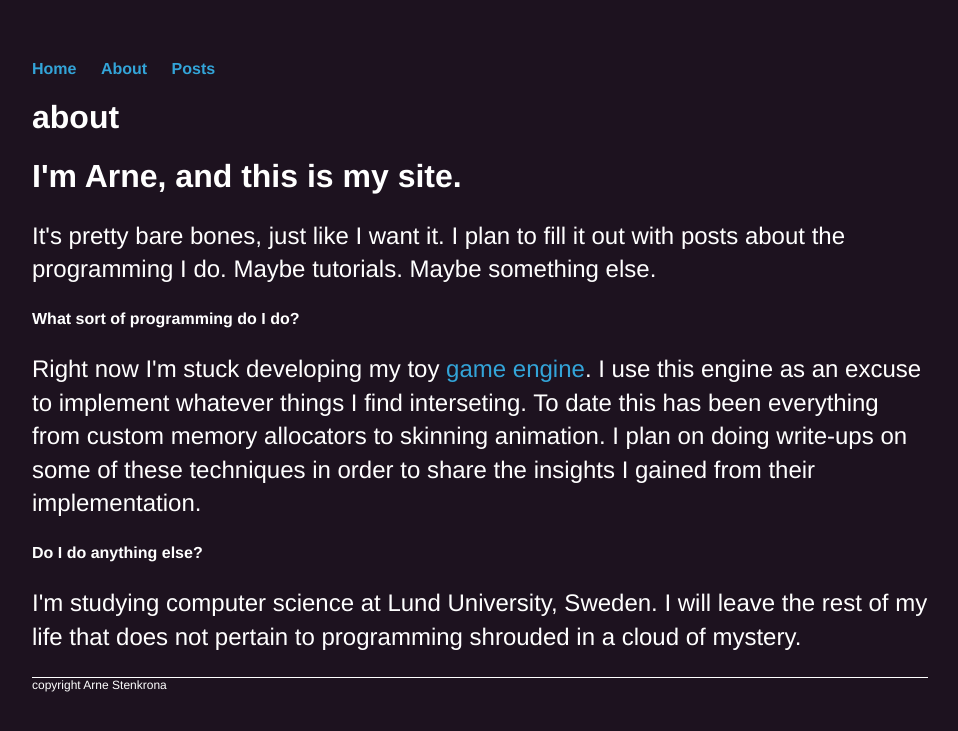
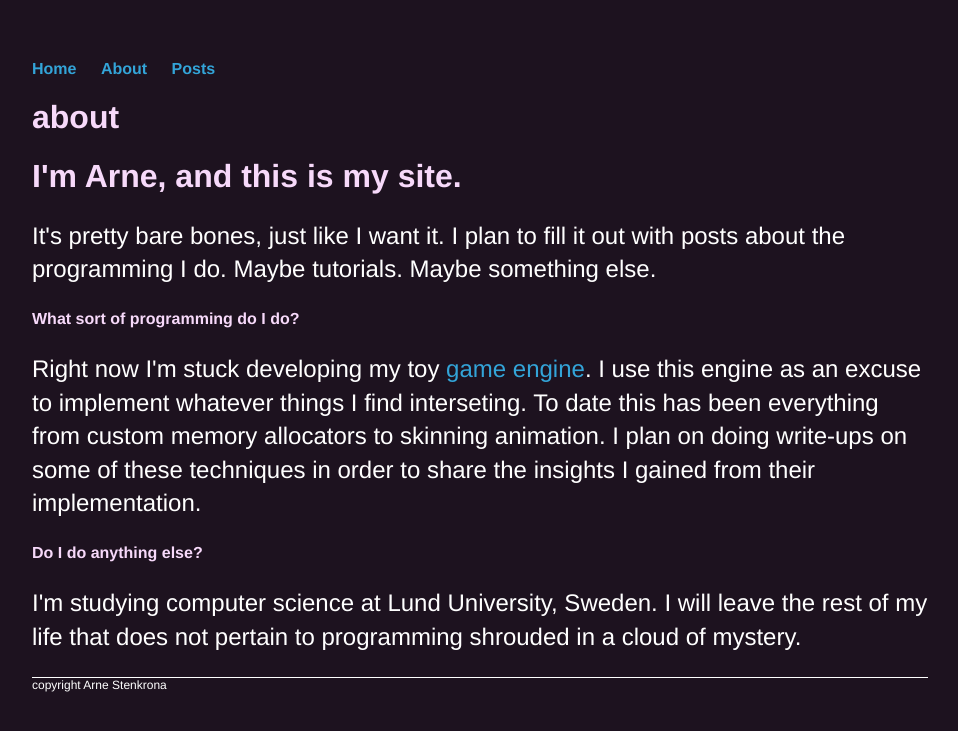
Before and after one commit to ArneStenkrona/ArneStenkrona.github.io, a Jekyll site: the page built from about/index.html, in a window 1280 px wide. Shown: the top 731 px of the page, without its empty margins (160-1118 px from the left). Built offline with Jekyll 4.4.1, drawn with Linux system fonts in a browser that asks for light colours.

Commit message:
update styling

```diff
--- a/css/main.css
+++ b/css/main.css
@@ -30,12 +30,12 @@ a:active {
 h1 {
     font-size: 2em;
     font-family:'Helvetica', 'Arial', 'Sans-Serif';
-    color: #ffffff;
+    color: #f7d9fa;
 }
 h2 {
     font-size: 1em;
     font-family:'Helvetica', 'Arial', 'Sans-Serif';
-    color: #ffffff;
+    color: #f7d9fa;
 }
 p {
     font-family:'Helvetica', 'Arial', 'Sans-Serif';
```
